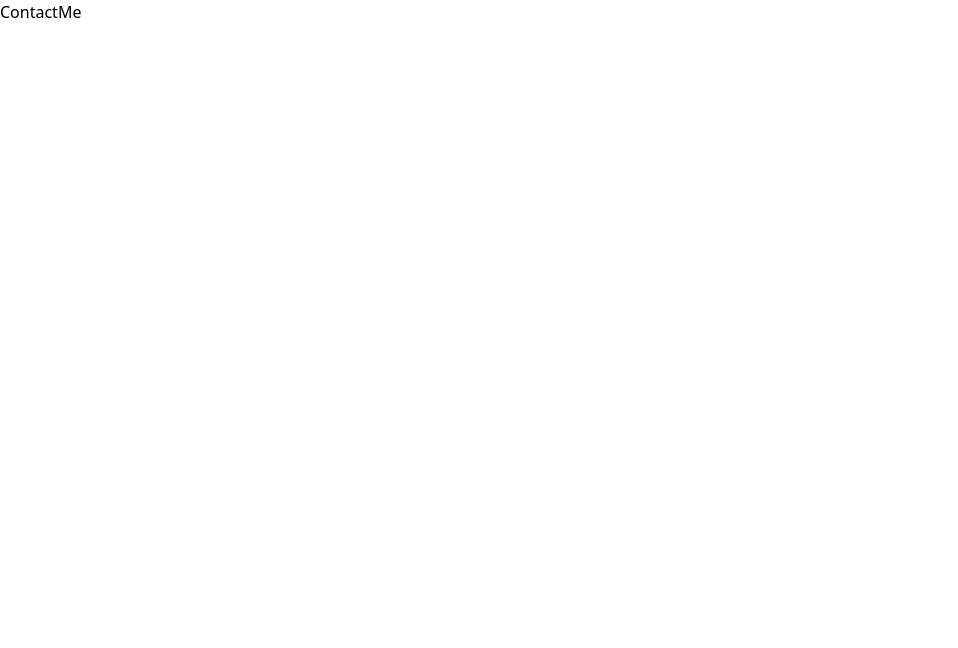
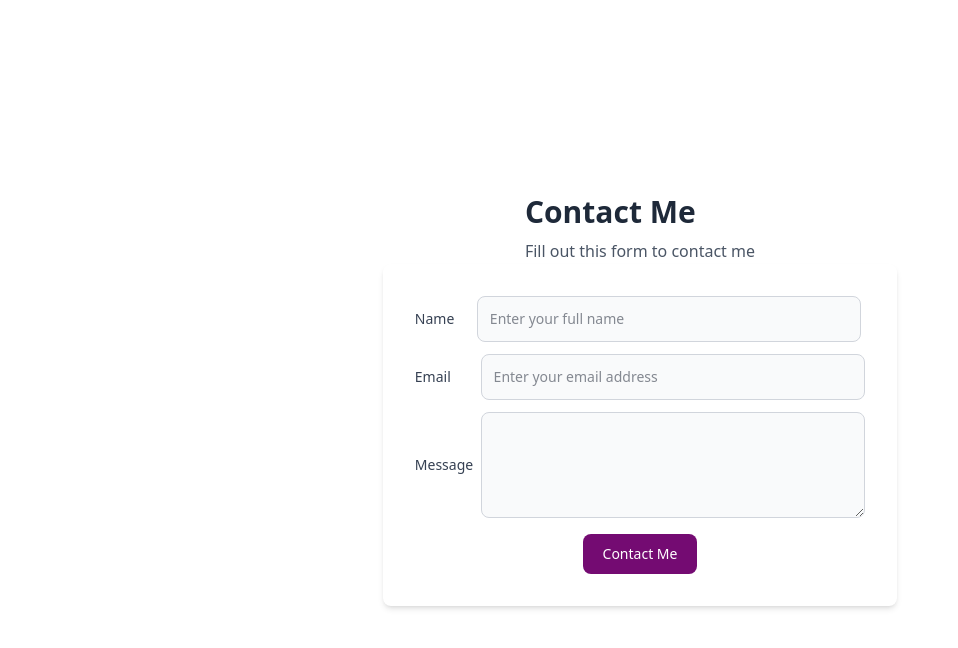
Before and after one commit to Moyo-Sa/portfolio, a React (Vite) app: page /contact in a window 1280 px wide. Shown: the top 648 px of the page, without its empty margins (0-958 px from the left). Built offline with nearby package versions, Linux system fonts and the light colour scheme.

Commit message:
with contact me working

```diff
--- a/src/App.jsx
+++ b/src/App.jsx
@@ -1,8 +1,15 @@
 import { useState } from "react";
 import { BrowserRouter, Routes, Route } from "react-router-dom";
 import "./App.css";
-import { Home } from "./pages";
-import { About, ContactMe, Experience, Project, Education } from "./components";
+import { Home, Thanks } from "./pages";
+import {
+  About,
+  ContactMe,
+  Experience,
+  Project,
+  Education,
+  Resume,
+} from "./components";
 
 function App() {
   return (
@@ -16,6 +23,8 @@ function App() {
             <Route path="/experience" element={<Experience />} />
             <Route path="/projects" element={<Project />} />
             <Route path="/education" element={<Education />} />
+            <Route path="/resume" element={<Resume />} />
+            <Route path="/thank-you" element={<Thanks />} />
           </Routes>
         </BrowserRouter>
       </div>
--- a/src/components/ContactMe.jsx
+++ b/src/components/ContactMe.jsx
@@ -1,7 +1,146 @@
-import React from "react";
+import { useState } from "react";
+import { useNavigate } from "react-router-dom";
 
 const ContactMe = () => {
-  return <div>ContactMe</div>;
+  const navigate = useNavigate();
+  const [loading, setLoading] = useState(false);
+  const [form, setForm] = useState({
+    name: "",
+    email: "",
+    message: "",
+  });
+
+  const handleChange = (e) => {
+    setForm({
+      ...form,
+      [e.target.name]: e.target.value,
+    });
+  };
+
+  const handleSubmit = (e) => {
+    e.preventDefault();
+
+    if (!form.name || !form.email || !form.message) {
+      alert("Please fill in all fields");
+      return;
+    }
+    setLoading(true);
+    // Create a FormData object to send data
+    const formData = new FormData();
+    formData.append("name", form.name);
+    formData.append("email", form.email);
+    formData.append("message", form.message);
+    formData.append("_captcha", "false"); // Optional: Disable CAPTCHA
+
+    // Submit the form to FormSubmit
+    fetch("https://formsubmit.co/zimoyosaliu@gmail.com", {
+      method: "POST",
+      body: formData,
+    })
+      .then((response) => {
+        if (response.ok) {
+          // alert("Message sent successfully!");
+          navigate("/thank-you"); // Redirect on success
+        } else {
+          alert("Something went wrong. Please try again.");
+        }
+      })
+      .catch((error) => {
+        console.error("Error:", error);
+        alert("Failed to send message.");
+      });
+  };
+
+  return (
+    <section className="h-screen flex flex-col items-center justify-center bg-cover bg-center bg-no-repeat px-6 py-12">
+      <div>
+        <h1 className="text-3xl font-bold text-gray-800">Contact Me</h1>
+        <p className="text-gray-600 mt-2 leading-relaxed">
+          Fill out this form to contact me
+        </p>
+      </div>
+      <div>
+        <form
+          className="bg-white p-8 rounded-lg shadow-md w-full max-w-2xl"
+          onSubmit={handleSubmit}
+        >
+          {/* Name Field */}
+          <div className="flex items-center space-x-2">
+            <label
+              htmlFor="name"
+              className="block text-sm font-medium text-gray-700"
+            >
+              Name &nbsp; &nbsp;
+            </label>
+            <input
+              id="name"
+              type="text"
+              name="name"
+              value={form.name}
+              onChange={handleChange}
+              placeholder="Enter your full name"
+              className="bg-gray-50 border border-gray-300 text-gray-900 text-sm rounded-lg focus:ring-[#4649ff] focus:border-[#4649ff] outline-none w-96 p-3"
+              required
+            />
+          </div>
+
+          {/* Email Field */}
+          <div className="flex items-center space-x-2 mt-3">
+            <label
+              htmlFor="email"
+              className="block text-sm font-medium text-gray-700"
+            >
+              Email &nbsp; &nbsp; &nbsp;
+            </label>
+            <input
+              id="email"
+              type="email"
+              name="email"
+              value={form.email}
+              onChange={handleChange}
+              placeholder="Enter your email address"
+              className="bg-gray-50 border border-gray-300 text-gray-900 text-sm rounded-lg focus:ring-[#4649ff] focus:border-[#4649ff] outline-none w-96 p-3"
+              required
+            />
+          </div>
+
+          {/* Message Field */}
+          <div className="flex items-center space-x-2 mt-3">
+            <label
+              htmlFor="message"
+              className="block text-sm font-medium text-gray-700"
+            >
+              Message
+            </label>
+            <textarea
+              id="message"
+              name="message"
+              rows="4"
+              cols="40"
+              value={form.message}
+              onChange={handleChange}
+              className="bg-gray-50 border border-gray-300 text-gray-900 text-sm rounded-lg focus:ring-[#4649ff] focus:border-[#4649ff] outline-none w-96 p-3"
+              required
+            ></textarea>
+          </div>
+
+          {/* Hidden Field for CAPTCHA */}
+          <input type="hidden" name="_captcha" value="false" />
+
+          {/* Submit Button */}
+          <div className="mt-4">
+            <button
+              type="submit"
+              disabled={loading}
+              className="px-5 py-2.5 bg-[#740b72] text-white text-sm font-medium rounded-lg transition-all duration-200 ease-in-out hover:bg-[#bb5ae8] focus:ring-4 focus:ring-[#4649ff] disabled:bg-gray-400 disabled:cursor-not-allowed mx-auto block"
+            >
+              {loading ? "Contacting..." : "Contact Me"}
+            </button>
+          </div>
+        </form>
+      </div>
+    </section>
+  );
 };
 
 export default ContactMe;
--- /dev/null
+++ b/src/components/Resume.jsx
@@ -0,0 +1,7 @@
+import React from "react";
+
+const Resume = () => {
+  return <div>Resume</div>;
+};
+
+export default Resume;
--- a/src/components/index.js
+++ b/src/components/index.js
@@ -3,5 +3,6 @@ import ContactMe from "./ContactMe";
 import Experience from "./Experience";
 import Project from "./Project";
 import Education from "./Education";
+import Resume from "./Resume";
 
-export {About, ContactMe, Experience, Project, Education};
+export {About, ContactMe, Experience, Project, Education, Resume};
--- /dev/null
+++ b/src/pages/Thanks.jsx
@@ -0,0 +1,31 @@
+import React from "react";
+
+const Thanks = () => {
+  return (
+    <div className="h-screen flex flex-col items-center justify-center bg-cover bg-center bg-no-repeat px-6 py-12">
+      <div className="bg-white/80 backdrop-blur-lg shadow-lg rounded-2xl p-6 flex flex-col items-center max-w-lg text-center">
+        {/* Profile Image */}
+        <img
+          src="/src/images/moyo.jpeg"
+          alt="Moyo"
+          className="w-32 h-32 rounded-full shadow-md mb-4 object-cover"
+        />
+        {/* About Text */}
+        <h1 className="text-3xl font-bold text-gray-800">Message Sent!</h1>
+        <p className="text-gray-600 mt-2 leading-relaxed">
+          Thank you for filling out the form! I will be with you shortly. 😊
+        </p>
+        &nbsp;
+        {/* Contact or CTA */}
+        <button
+          onClick={() => navigate("/")}
+          className="px-5 py-2.5 bg-[#740b72] text-white text-sm font-medium rounded-lg transition-all duration-200 ease-in-out hover:bg-[#bb5ae8] focus:ring-4 focus:ring-[#4649ff]"
+        >
+          Return to Portfolio 😊
+        </button>
+      </div>
+    </div>
+  );
+};
+
+export default Thanks;
--- a/src/pages/index.js
+++ b/src/pages/index.js
@@ -1,3 +1,4 @@
 import Home from "./Home";
+import Thanks from "./Thanks";
 
-export {Home};
+export {Home, Thanks};
```
